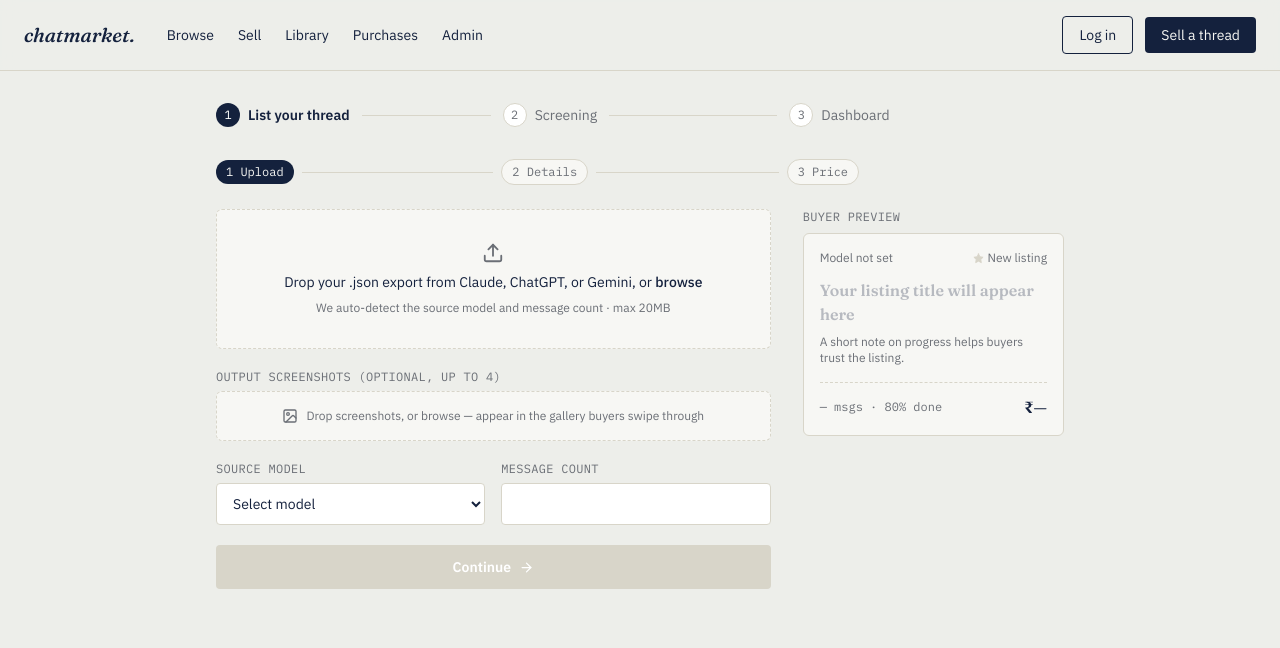
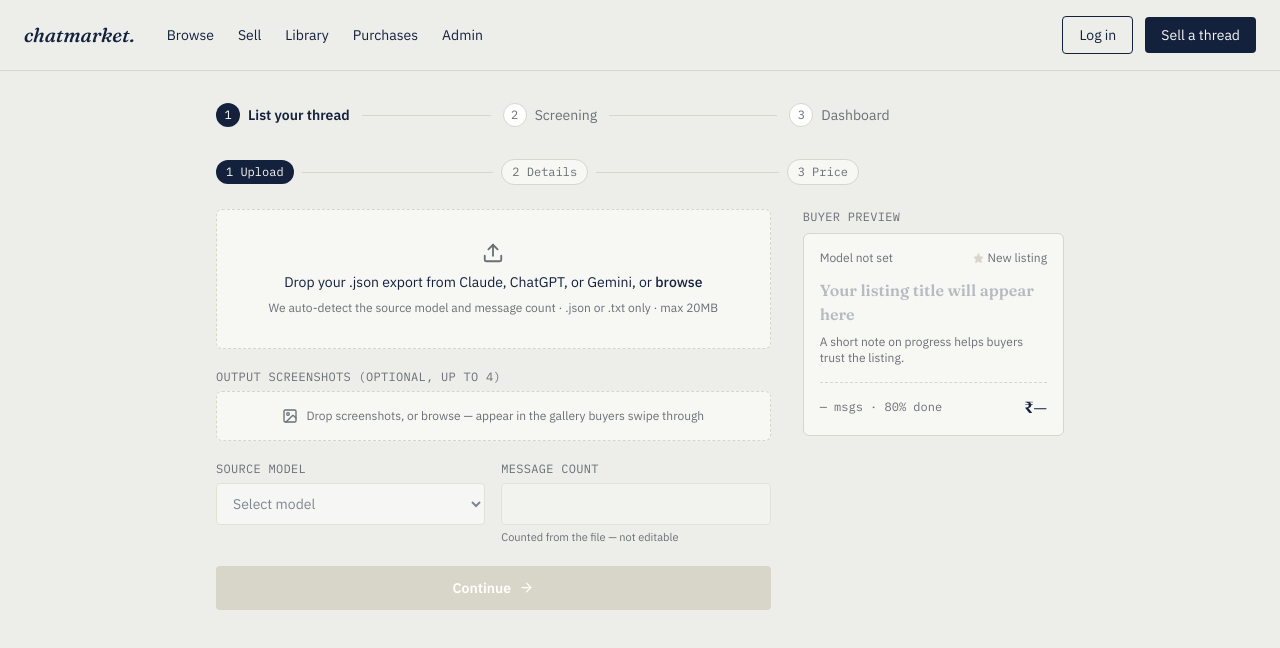
Before and after one commit to advaithshajini-bot/chatmarket2, a Next.js app: page /sell in a window 1280 px wide. Shown: the top 648 px of the page. Built offline with nearby package versions, Linux system fonts and the light colour scheme.

Commit message:
Add files via upload

```diff
--- a/app/sell/page.jsx
+++ b/app/sell/page.jsx
@@ -245,14 +245,27 @@ function UploadSubStep({ form, setForm, onContinue }) {
 
   const handleFile = async (file) => {
     if (!file) return;
+
+    // Checked before ever reading the file: a wrong-format upload gets its
+    // own distinct message rather than being funneled into "no messages
+    // found" further down.
+    if (!/\.(json|txt)$/i.test(file.name)) {
+      setParseError("This file isn't in a supported format. Upload a .json export or a .txt transcript.");
+      setForm((f) => ({ ...f, fileAttached: false, fileName: "", model: "", messages: "", parsedMessages: null }));
+      return;
+    }
+
     setParsing(true);
     setParseError("");
     try {
       const text = await file.text();
       const result = parseThreadExport(text, file.name);
       if (!result) {
-        setParseError("Couldn't find any messages in that file — you can still enter the details manually below.");
-        setForm((f) => ({ ...f, fileAttached: true, fileName: file.name, parsedMessages: null }));
+        // No manual-entry escape hatch here on purpose: a failed parse
+        // means there's no real thread content to sell, so it shouldn't be
+        // possible to type in a fake model/count and continue anyway.
+        setParseError("Couldn't find any messages in that file. Double-check it's a real export or transcript, then try again.");
+        setForm((f) => ({ ...f, fileAttached: false, fileName: "", model: "", messages: "", parsedMessages: null }));
       } else {
         setForm((f) => ({
           ...f,
@@ -265,11 +278,15 @@ function UploadSubStep({ form, setForm, onContinue }) {
       }
     } catch {
       setParseError("Couldn't read that file — try a .json export or a .txt transcript.");
+      setForm((f) => ({ ...f, fileAttached: false, fileName: "", model: "", messages: "", parsedMessages: null }));
     }
     setParsing(false);
   };
 
-  const canContinue = form.model && Number(form.messages) > 0;
+  // Continue now requires a real successful parse (parsedMessages present),
+  // not just a model + a typed-in count — matches "don't let a bad or
+  // unparseable file continue" exactly.
+  const canContinue = form.parsedMessages && form.parsedMessages.length > 0 && form.model;
 
   return (
     <div className="grid grid-cols-1 lg:grid-cols-3 gap-8">
@@ -298,14 +315,19 @@ function UploadSubStep({ form, setForm, onContinue }) {
               <>Drop your .json export from Claude, ChatGPT, or Gemini, or <span style={{ color: "#14213D", fontWeight: 500 }}>browse</span></>
             )}
           </p>
-          <p className="text-xs" style={{ color: "#6B6F76" }}>We auto-detect the source model and message count · max 20MB</p>
+          <p className="text-xs" style={{ color: "#6B6F76" }}>We auto-detect the source model and message count · .json or .txt only · max 20MB</p>
         </div>
 
-        {parseError && <p className="text-xs" style={{ color: "#B33A2E" }}>{parseError}</p>}
+        {parseError && (
+          <div className="flex items-start gap-2 p-3 rounded-md" style={{ background: "#FBEAE8", border: "1px solid #F0C4BE" }}>
+            <AlertCircle size={14} color="#B33A2E" className="mt-0.5 shrink-0" />
+            <p className="text-xs" style={{ color: "#B33A2E" }}>{parseError}</p>
+          </div>
+        )}
 
         {form.fileAttached && !parseError && (
           <div className="flex items-center gap-2 text-xs" style={{ color: "#2F6F62" }}>
-            <CheckCircle2 size={13} /> Detected {form.model || "an unknown model"} · {form.messages} messages — you can adjust either below
+            <CheckCircle2 size={13} /> Detected {form.model || "an unknown model"} · {form.messages} messages
           </div>
         )}
 
@@ -317,22 +339,26 @@ function UploadSubStep({ form, setForm, onContinue }) {
             <select
               value={form.model}
               onChange={(e) => setForm({ ...form, model: e.target.value })}
-              className="w-full px-3 py-2.5 rounded text-sm outline-none"
+              disabled={!form.fileAttached}
+              className="w-full px-3 py-2.5 rounded text-sm outline-none disabled:opacity-50"
               style={{ border: "1px solid #D8D5C9", fontFamily: "'IBM Plex Sans', sans-serif", background: "#FFFFFF" }}
             >
               <option value="">Select model</option>
               {MODELS.map((m) => <option key={m} value={m}>{m}</option>)}
             </select>
+            {form.fileAttached && <p className="text-[11px] mt-1" style={{ color: "#6B6F76" }}>Auto-detected — correct it here if it's wrong</p>}
           </div>
           <div>
             <label className="text-xs uppercase tracking-wide mb-1.5 block" style={{ fontFamily: "'IBM Plex Mono', monospace", color: "#6B6F76" }}>Message count</label>
             <input
               type="number"
               value={form.messages}
-              onChange={(e) => setForm({ ...form, messages: e.target.value })}
-              className="w-full px-3 py-2.5 rounded text-sm outline-none"
-              style={{ border: "1px solid #D8D5C9", fontFamily: "'IBM Plex Sans', sans-serif", background: "#FFFFFF" }}
+              readOnly
+              disabled
+              className="w-full px-3 py-2.5 rounded text-sm outline-none opacity-50"
+              style={{ border: "1px solid #D8D5C9", fontFamily: "'IBM Plex Sans', sans-serif", background: "#F7F7F4" }}
             />
+            <p className="text-[11px] mt-1" style={{ color: "#6B6F76" }}>Counted from the file — not editable</p>
           </div>
         </div>
 
```
